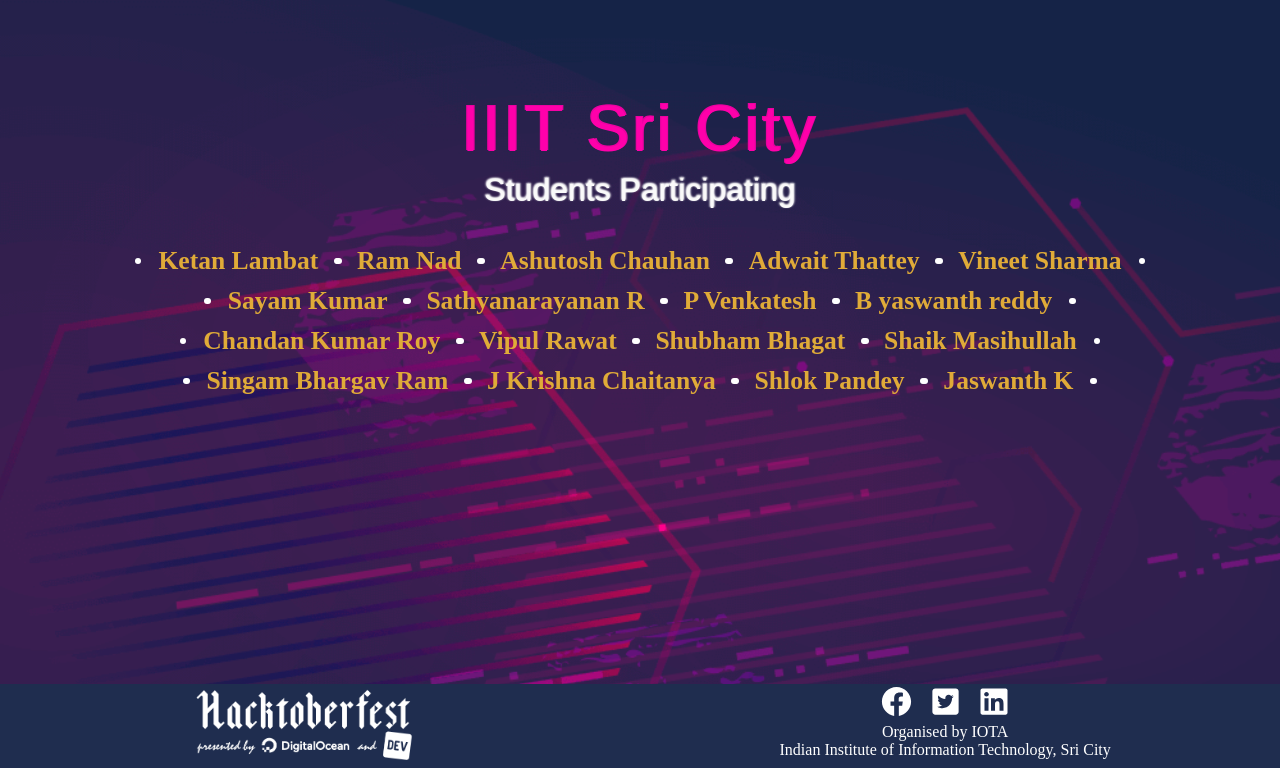
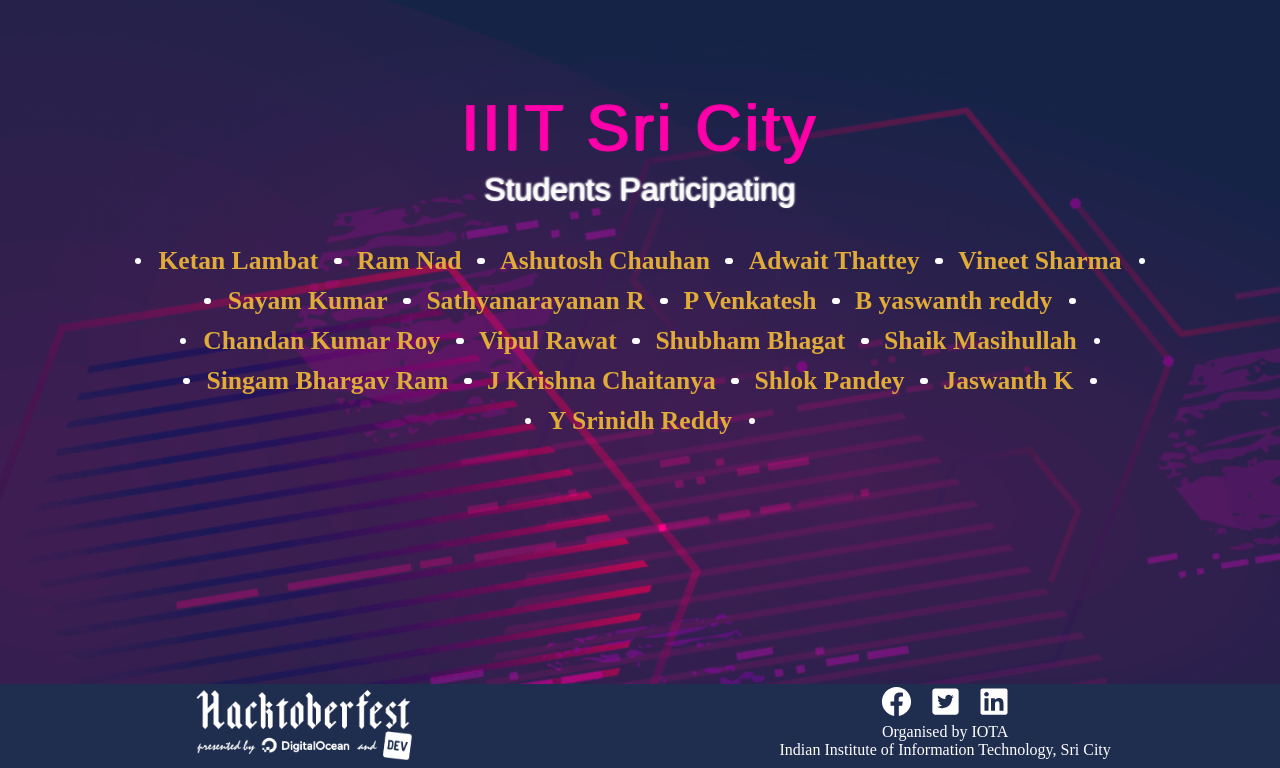
Before and after one commit to Project-Club-IIITS/hacktoberfest2019-participants, a Jekyll site: the page index.html, which Jekyll copies as it is, in a window 1280 px wide, cut to the strip 132-900 px from the top of the page. Built offline with Jekyll 4.4.1, drawn with Linux system fonts in a browser that asks for light colours; some web fonts are replaced.

Commit message:
added my name

```diff
--- a/index.html
+++ b/index.html
@@ -63,6 +63,7 @@
                 <li><a href="https://github.com/chaitanya531">J Krishna Chaitanya</a></li>
                 <li><a href="https://github.com/b30wulffz">Shlok Pandey</a></li>
                 <li><a href="https://github.com/JazzKriss21">Jaswanth K</a></li>
+                <li><a href="https://github.com/srinidh-007">Y Srinidh Reddy</a></li>
 
             </ul>
         </div>
```
